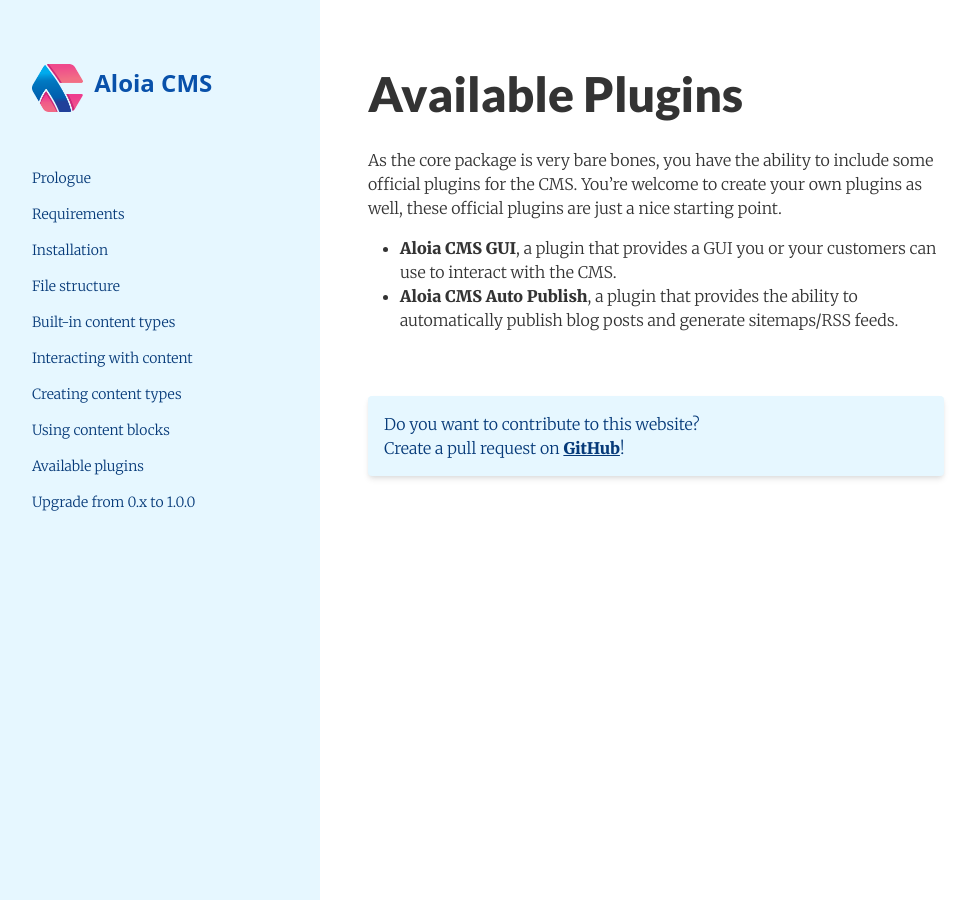
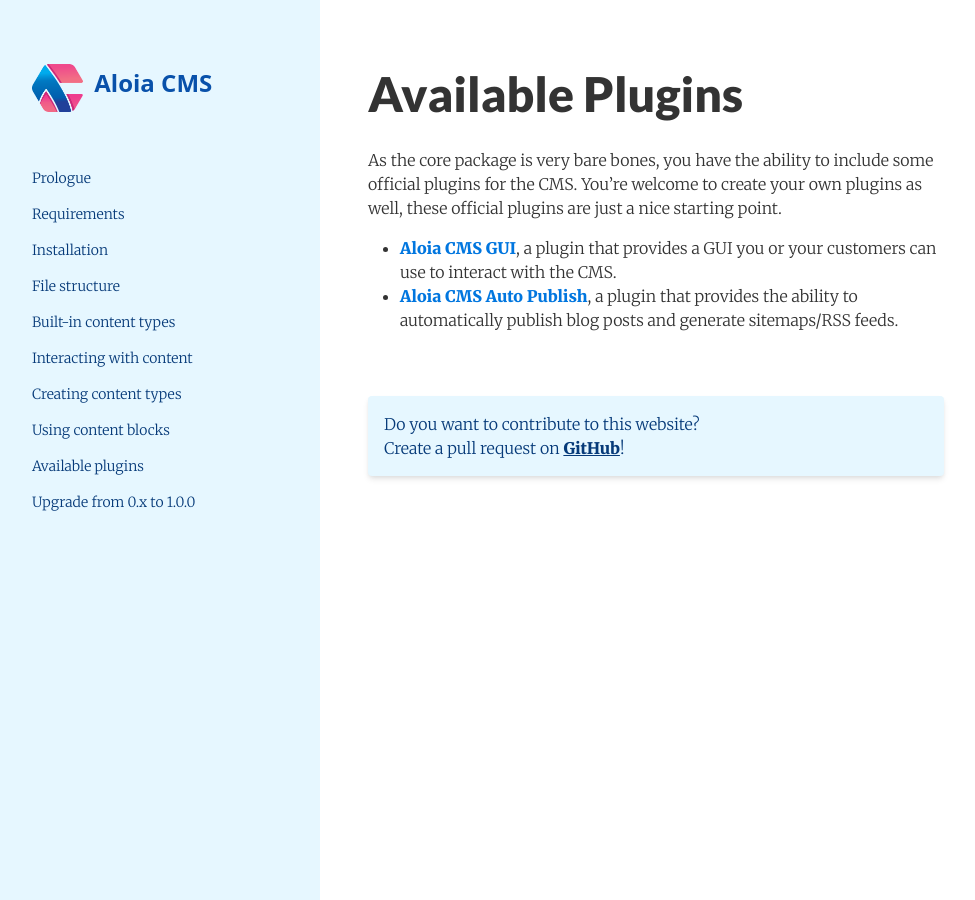
Before and after one commit to roelofjan-elsinga/aloia-cms-website, a Jekyll site: the page built from _documentation/plugins.md, in a window 1280 px wide and 900 px high. Shown: the whole window, without its empty margins (0-975 px from the left). Built offline with Jekyll 4.4.1, drawn with Linux system fonts in a browser that asks for light colours; nearby versions of some CDN libraries.

Commit message:
Updated links on plugin page

```diff
--- a/_documentation/plugins.md
+++ b/_documentation/plugins.md
@@ -9,7 +9,5 @@
 As the core package is very bare bones, you have the ability to include some official plugins for the CMS.
 You're welcome to create your own plugins as well, these official plugins are just a nice starting point.
 
-<ul class="list-disc">
-    <li><strong><a href="https://github.com/roelofjan-elsinga/flat-file-cms-gui" class="text-primary">Aloia CMS GUI</a></strong>, a plugin that provides a GUI you or your customers can use to interact with the CMS.</li>
-    <li><strong><a href="https://github.com/roelofjan-elsinga/aloia-cms-publish" class="text-primary">Aloia CMS Auto Publish</a></strong>, a plugin that provides the ability to automatically publish blog posts and generate sitemaps/RSS feeds.</li>
-</ul>
+- [**Aloia CMS GUI**](https://github.com/roelofjan-elsinga/aloia-cms-gui), a plugin that provides a GUI you or your customers can use to interact with the CMS.
+- [**Aloia CMS Auto Publish**](https://github.com/roelofjan-elsinga/aloia-cms-publish), a plugin that provides the ability to automatically publish blog posts and generate sitemaps/RSS feeds.
```
